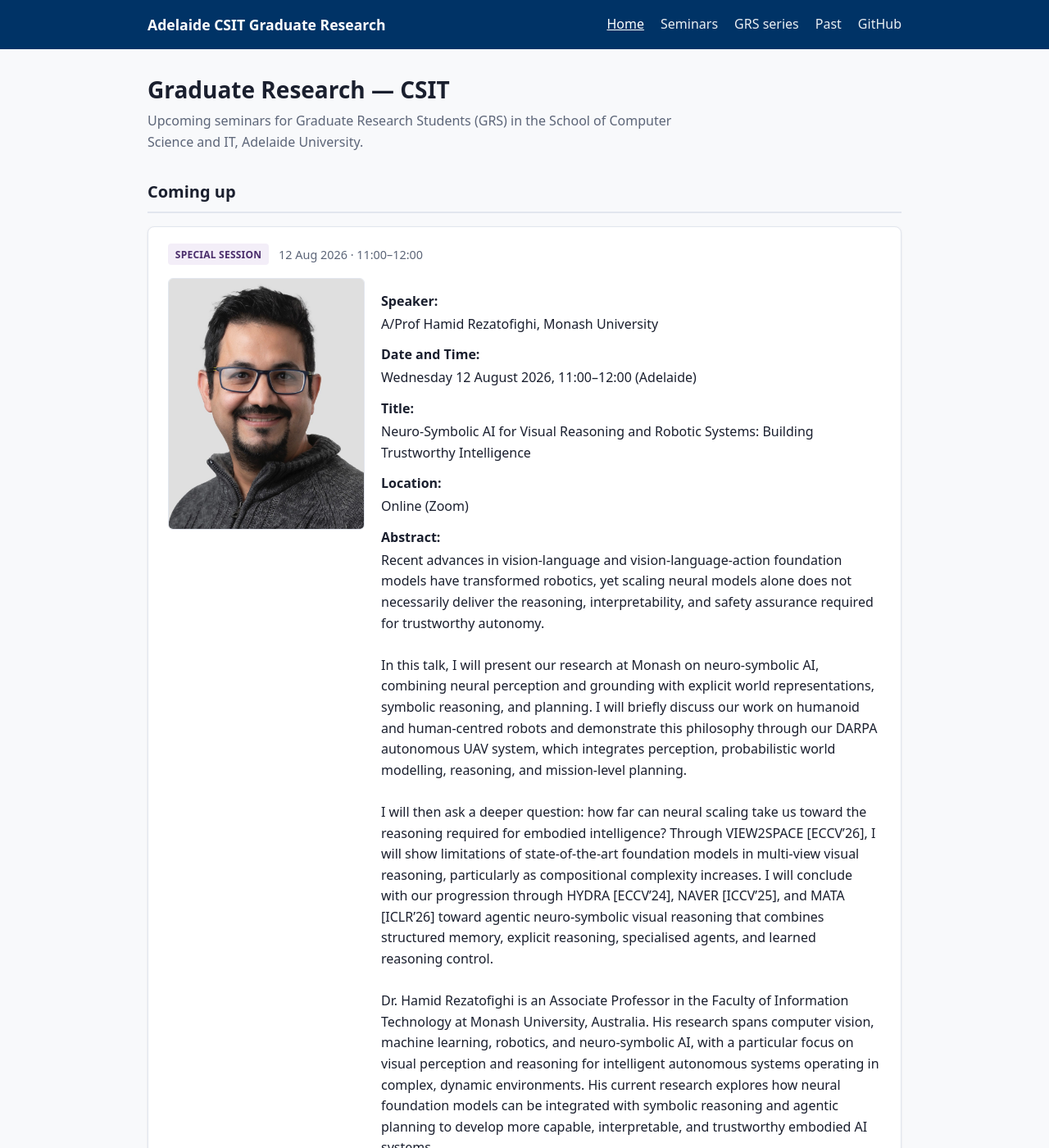
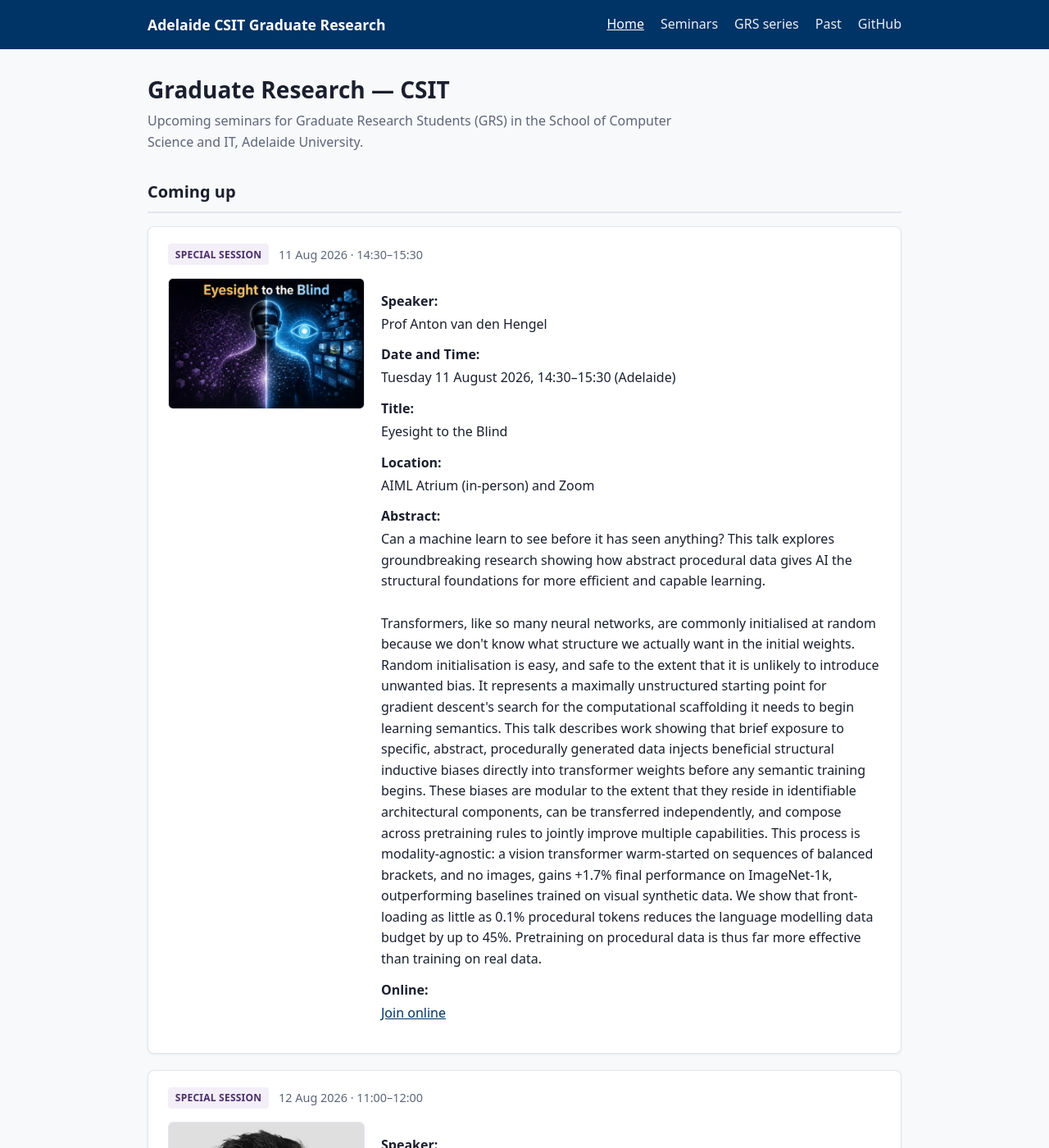
Before and after one commit to ht-timchen/Adelaide-CSIT-GRC, a Jekyll site: the page built from index.md, in a window 1280 px wide and 1400 px high. Shown: the whole window at 82% size. Built offline with Jekyll 4.4.1, drawn with Linux system fonts in a browser that asks for light colours; some of the changed text lies outside the part shown.

Commit message:
Add Anton van den Hengel talk and confirmed AIML seminar speakers.
Publish the 11 August Eyesight to the Blind seminar and list the remaining confirmed second-half AIML Research Seminar sessions.

Co-authored-by: Cursor <cursoragent@cursor.com>

```diff
--- a/_data/seminars.yml
+++ b/_data/seminars.yml
@@ -183,6 +183,17 @@ seminars:
       Professor Thomas is currently Emeritus Professor at the Adelaide University. His current research interests include the following: user interfaces, augmented reality, virtual reality, visualisation, wearable computers, CSCW, tabletop display interfaces, and the use of cognitive psychology in virtual environments research. He has served in many roles for the IEEE International Symposium on Mixed and Augmented Reality, IEEE Virtual Reality, and IEEE/ACM International Symposium on Wearable Computers, including program chair, general chair and on the steering committee. He also founded the ACM Interactive Surfaces and Spaces Conference (formerly IEEE Tabletop). He was awarded the ACM International Symposium on Wearable Computers (ISWC) 20-Year Impact Award. Prof. Thomas’ academic qualifications include the following: a BA in Physics from George Washington University, an MS in Computer Science from the University of Virginia, and a PhD in Computer Science from Flinders University.
     status: completed
 
+  - id: special-2026-07-28-aiml-chen
+    type: special
+    title: "Large Language Models (LLMs)"
+    speaker: "Prof Weitong Chen (introduction); Liangwei Zheng (presentation)"
+    date: 2026-07-28
+    time: "14:30–15:30"
+    location: "AIML Atrium"
+    abstract: |
+      AIML Research Seminar. Format: AIML News, a short introduction by a senior academic, a student/postdoc presentation, Q&A, and afternoon tea. Talk titles TBC.
+    status: completed
+
   - id: hdr-2026-08-03-series-03
     type: hdr_seminar
     series: hdr-2026
@@ -290,6 +301,22 @@ seminars:
       The multiple knapsack problem (MKP) generalizes the classical knapsack problem by assigning items to multiple knapsacks subject to capacity constraints. It is used to model many real-world resource allocation and scheduling problems. In practice, these optimization problems often involve stochastic and dynamic components. Evolutionary algorithms provide a flexible framework for addressing such problems under uncertainty and dynamic changes. In this paper, we investigate a stochastic and dynamic variant of MKP with chance constraints, where the item weights are modeled as independent normally distributed random variables and knapsack capacities change during the optimization process. We formulate the problem as a bi-objective optimization formulation that balances profit maximization and probabilistic capacity satisfaction at a given confidence level. We conduct an empirical comparison of four widely used multi-objective evolutionary algorithms (MOEAs), representing both decomposition- and dominance-based search paradigms. The algorithms are evaluated under varying uncertainty levels, confidence thresholds, and dynamic change settings. The results provide comparative insights into the behavior of decomposition-based and dominance-based MOEAs for stochastic MKP under dynamic constraints.
     status: scheduled
 
+  - id: special-2026-08-11-aiml-hengel
+    type: special
+    title: "Eyesight to the Blind"
+    speaker: "Prof Anton van den Hengel"
+    date: 2026-08-11
+    time: "14:30–15:30"
+    location: "AIML Atrium (in-person) and Zoom"
+    image: "/assets/seminars/special-2026-08-11-aiml-hengel.jpg"
+    image_alt: "AIML Research Seminar poster — Eyesight to the Blind. Speaker Prof Anton van den Hengel."
+    abstract: |
+      Can a machine learn to see before it has seen anything? This talk explores groundbreaking research showing how abstract procedural data gives AI the structural foundations for more efficient and capable learning.
+
+      Transformers, like so many neural networks, are commonly initialised at random because we don't know what structure we actually want in the initial weights. Random initialisation is easy, and safe to the extent that it is unlikely to introduce unwanted bias. It represents a maximally unstructured starting point for gradient descent's search for the computational scaffolding it needs to begin learning semantics. This talk describes work showing that brief exposure to specific, abstract, procedurally generated data injects beneficial structural inductive biases directly into transformer weights before any semantic training begins. These biases are modular to the extent that they reside in identifiable architectural components, can be transferred independently, and compose across pretraining rules to jointly improve multiple capabilities. This process is modality-agnostic: a vision transformer warm-started on sequences of balanced brackets, and no images, gains +1.7% final performance on ImageNet-1k, outperforming baselines trained on visual synthetic data. We show that front-loading as little as 0.1% procedural tokens reduces the language modelling data budget by up to 45%. Pretraining on procedural data is thus far more effective than training on real data.
+    online_url: "https://adelaide.zoom.us/j/82433965818?pwd=mcL9rxS5ByVi9ggTKRnQ4dOcVXhANY.1"
+    status: scheduled
+
   - id: special-2026-08-12-rezatofighi
     type: special
     title: "Neuro-Symbolic AI for Visual Reasoning and Robotic Systems: Building Trustworthy Intelligence"
@@ -385,6 +412,17 @@ seminars:
       GRS Series — Week 7 of 15 (tentative).
     status: scheduled
 
+  - id: special-2026-09-08-aiml-sejdinovic
+    type: special
+    title: "AI Safety & Robustness / Trusted Autonomous Systems"
+    speaker: "Dr Dino Sejdinovic (introduction); Erdun Gao (presentation)"
+    date: 2026-09-08
+    time: "14:30–15:30"
+    location: "AIML Atrium"
+    abstract: |
+      AIML Research Seminar. Format: AIML News, a short introduction by a senior academic, a student/postdoc presentation, Q&A, and afternoon tea. Talk titles TBC.
+    status: scheduled
+
   - id: hdr-2026-09-14-series-09
     type: hdr_seminar
     series: hdr-2026
@@ -410,6 +448,17 @@ seminars:
     location: "CE: Ingkarni Wardli 5.57 (IW5.57); ML: Mawson Lakes Building J, J2-15"
     abstract: |
       Yuankai Qi is a Lecturer at Macquarie University. He received his PhD degree from Harbin Institute of Technology (HIT) in 2018, supervised by Prof Qingming Huang. His research interests span computer vision, natural language processing, and speech processing, such as vision-language navigation for robots, video captioning, image generation from text, image editing, crowd counting, action recognition, visual object tracking, movie dubbing, and music generation. Website: https://sites.google.com/site/yuankiqi/home
+    status: scheduled
+
+  - id: special-2026-09-22-aiml-garg
+    type: special
+    title: "AI Safety & Robustness / Trusted Autonomous Systems"
+    speaker: "Dr Arpit Garg"
+    date: 2026-09-22
+    time: "14:30–15:30"
+    location: "AIML Atrium"
+    abstract: |
+      AIML Research Seminar. Format: AIML News, a short introduction by a senior academic, a student/postdoc presentation, Q&A, and afternoon tea. Talk title TBC.
     status: scheduled
 
   - id: hdr-2026-09-28-series-11
@@ -439,6 +488,17 @@ seminars:
     ideas: "Volunteer; also need a couple faculties to provide student feedback"
     status: scheduled
 
+  - id: special-2026-10-06-aiml-palmer
+    type: special
+    title: "Probabilistic & Statistical Machine Learning"
+    speaker: "Prof Lyle Palmer"
+    date: 2026-10-06
+    time: "14:30–15:30"
+    location: "AIML Atrium"
+    abstract: |
+      AIML Research Seminar. Format: AIML News, a short introduction by a senior academic, a student/postdoc presentation, Q&A, and afternoon tea. Talk title TBC.
+    status: scheduled
+
   - id: hdr-2026-10-12-series-13
     type: hdr_seminar
     series: hdr-2026
@@ -464,6 +524,17 @@ seminars:
     abstract: |
       GRS Series — Week 13 of 15 (tentative). Student presentation practice with faculty feedback.
     ideas: "Volunteer; also need a couple faculties to provide student feedback"
+    status: scheduled
+
+  - id: special-2026-10-20-aiml-li
+    type: special
+    title: "Probabilistic & Statistical Machine Learning"
+    speaker: "Dr Henry Li"
+    date: 2026-10-20
+    time: "14:30–15:30"
+    location: "AIML Atrium"
+    abstract: |
+      AIML Research Seminar. Format: AIML News, a short introduction by a senior academic, a student/postdoc presentation, Q&A, and afternoon tea. Talk title TBC.
     status: scheduled
 
   - id: hdr-2026-10-26-series-15
@@ -493,3 +564,36 @@ seminars:
       GRS Series — Week 15 of 15 (tentative). Student presentation practice with faculty feedback.
     ideas: "Volunteer; also need a couple faculties to provide student feedback"
     status: scheduled
+
+  - id: special-2026-11-03-aiml-chin
+    type: special
+    title: "AI for Space"
+    speaker: "Prof Tat-Jun Chin"
+    date: 2026-11-03
+    time: "14:30–15:30"
+    location: "AIML Atrium"
+    abstract: |
+      AIML Research Seminar. Format: AIML News, a short introduction by a senior academic, a student/postdoc presentation, Q&A, and afternoon tea. Talk title TBC.
+    status: scheduled
+
+  - id: special-2026-11-17-aiml-mundy
+    type: special
+    title: "Physics Informed Neural Networks"
+    speaker: "Alex Mundy"
+    date: 2026-11-17
+    time: "14:30–15:30"
+    location: "AIML Atrium"
+    abstract: |
+      AIML Research Seminar. Format: AIML News, a short introduction by a senior academic, a student/postdoc presentation, Q&A, and afternoon tea. Talk title TBC.
+    status: scheduled
+
+  - id: special-2026-12-01-aiml-lucey
+    type: special
+    title: "AIML 2026 Year in Review"
+    speaker: "Prof Simon Lucey"
+    date: 2026-12-01
+    time: "14:30–15:30"
+    location: "AIML Atrium"
+    abstract: |
+      AIML Research Seminar — 2026 Year in Review with Prof Simon Lucey, Director.
+    status: scheduled
```
Also changed, not shown: assets/seminars/special-2026-08-11-aiml-hengel.jpg (added).
